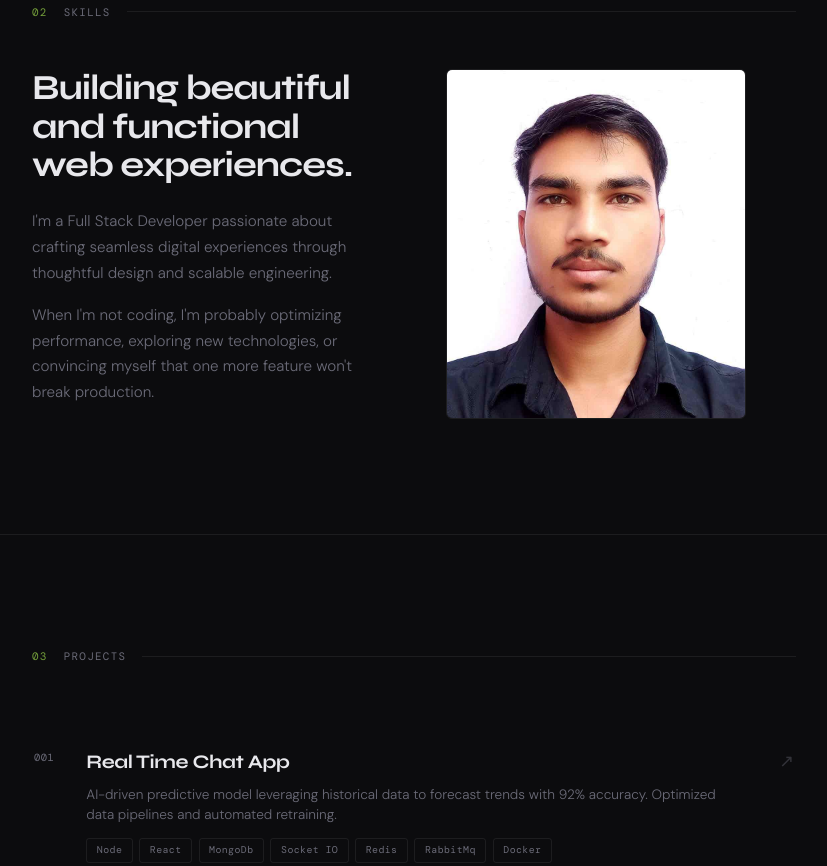
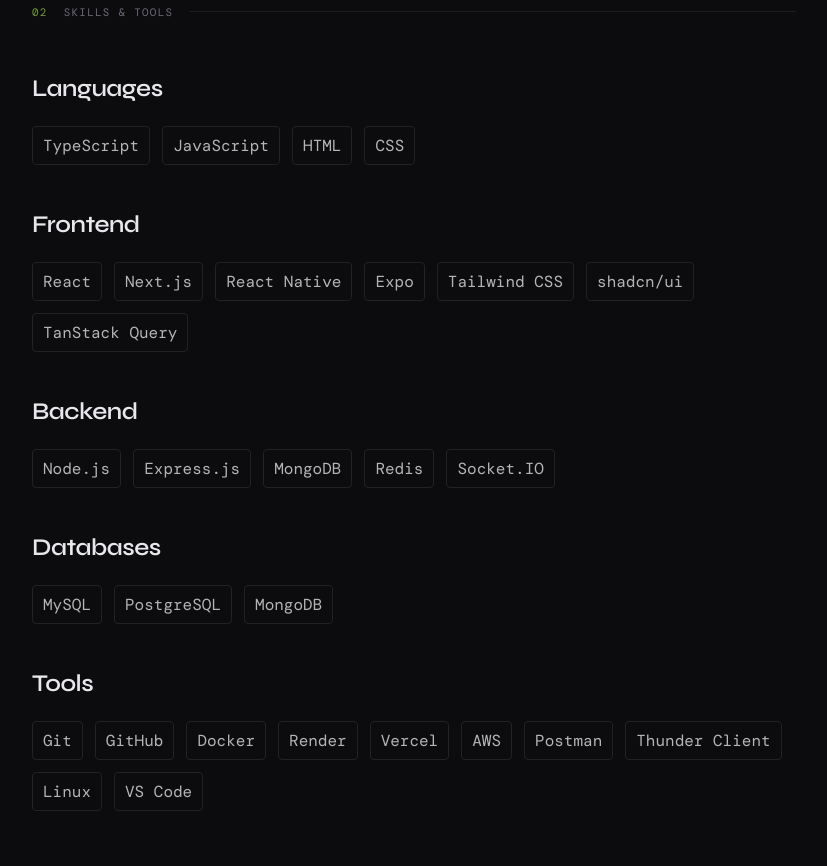
Before and after one commit to arunk707808-eng/Yogesh-Kumar, a plain HTML site: page index.html in a window 1280 px wide. Shown: the part 1555-2421 px from the top of the page, without its empty margins (226-1053 px from the left). Drawn offline with nearby package versions, Linux system fonts and the light colour scheme; a web font is replaced by a local one.

Commit message:
skill section creted

```diff
--- a/index.html
+++ b/index.html
@@ -12,7 +12,7 @@
           <link rel="stylesheet" href="style.css">
 </head>
 <body>
-  <div class="cursor-glow"></div>
+  <!-- <div class="cursor-glow"></div> -->
   <!-- Nav Bar -->
    <nav>
         <a href="#hero" class="nav-logo">YK<span>.</span></a>
@@ -53,7 +53,7 @@
 <p>When I'm not coding, I'm probably optimizing performance, exploring new technologies, or convincing myself that one more feature won't break production.</p>
             </div>
             <div class="about-stack reveal" style="transition-delay: 0.15s">
-                <img src="./images/yogesh photo.jpeg" alt="">
+                <img src="./images/colordp.jpeg" alt="">
             </div>
         </div>
     </section>
@@ -62,19 +62,67 @@
 
     <!-- Skills Section -->
     <section id="about">
-        <div class="section-label"><span>02</span> Skills</div>
-        <div class="about-grid">
-            <div class="about-text reveal">
-                <h2>Building beautiful and functional web experiences.</h2>
+        <div class="section-label"><span>02</span> Skills & Tools</div>
 
-<p>I'm a Full Stack Developer passionate about crafting seamless digital experiences through thoughtful design and scalable engineering.</p>
+    <div class="skill-group">
+        <h3>Languages</h3>
+        <div class="tags">
+            <span>TypeScript</span>
+            <span>JavaScript</span>
+            <span>HTML</span>
+            <span>CSS</span>
+        </div>
+    </div>
 
-<p>When I'm not coding, I'm probably optimizing performance, exploring new technologies, or convincing myself that one more feature won't break production.</p>
-            </div>
-            <div class="about-stack reveal" style="transition-delay: 0.15s">
-                <img src="./images/yogesh photo.jpeg" alt="">
-            </div>
+    <div class="skill-group">
+        <h3>Frontend</h3>
+        <div class="tags">
+            <span>React</span>
+            <span>Next.js</span>
+            <span>React Native</span>
+            <span>Expo</span>
+            <span>Tailwind CSS</span>
+            <span>shadcn/ui</span>
+            <span>TanStack Query</span>
         </div>
+    </div>
+
+    <div class="skill-group">
+        <h3>Backend</h3>
+        <div class="tags">
+            <span>Node.js</span>
+            <span>Express.js</span>
+            <span>MongoDB</span>
+            <span>Redis</span>
+            <span>Socket.IO</span>
+        </div>
+    </div>
+
+    <div class="skill-group">
+        <h3>Databases</h3>
+        <div class="tags">
+            <span>MySQL</span>
+            <span>PostgreSQL</span>
+            <span>MongoDB</span>
+        </div>
+    </div>
+
+    <div class="skill-group">
+        <h3>Tools</h3>
+        <div class="tags">
+            <span>Git</span>
+            <span>GitHub</span>
+            <span>Docker</span>
+            <span>Render</span>
+            <span>Vercel</span>
+            <span>AWS</span>
+            <span>Postman</span>
+            <span>Thunder Client</span>
+            <span>Linux</span>
+            <span>VS Code</span>
+        </div>
+    </div>
+
     </section>
 
     <div class="divider"></div>
--- a/style.css
+++ b/style.css
@@ -391,35 +391,53 @@
     height: 100%;
     object-fit: cover;
     display: block;
+
+    filter: grayscale(100%);
+    transition: filter 0.5s ease;
 }
 
-        .stack-item {
-            display: flex;
-            align-items: center;
-            justify-content: space-between;
-            padding: 0.7rem 1rem;
-            border: 1px solid var(--border);
-            border-radius: 6px;
-            font-family: var(--font-mono);
-            font-size: 0.75rem;
-            color: var(--muted);
-            transition: all 0.25s ease;
-            cursor: default;
-        }
+.about-stack:hover img {
+    filter: grayscale(0%);
+}
 
-        .stack-item:hover {
-            border-color: rgba(184, 255, 87, 0.3);
+
+.skill-group {
+    margin-bottom: 2.5rem;
+}
+
+.skill-group h3 {
+    font-family: var(--font-display);
+    font-size: 1.2rem;
+    font-weight: 700;
+    letter-spacing: -0.02em;
+    font-size: 1.5rem;
+    margin-bottom: 1rem;
+    font-weight: 600;
+}
+
+.tags {
+     font-family: var(--font-mono);
+    display: flex;
+    flex-wrap: wrap;
+    gap: 12px;
+}
+
+.tags span {
+    padding: 5px 10px;
+    border: 1px solid #222;
+    border-radius: 4px;
+    font-size: 1rem;
+    color: #b5b5b5;
+    transition: all 0.3s ease;
+    cursor: default;
+}
+
+.tags span:hover {
+    border-color: rgba(184, 255, 87, 0.3);
             color: var(--text);
             background: rgba(184, 255, 87, 0.04);
-        }
+}
 
-        .stack-item .dot {
-            width: 5px;
-            height: 5px;
-            border-radius: 50%;
-            background: var(--accent);
-            opacity: 0.5;
-        }
         .projects-list {
             display: flex;
             flex-direction: column;
```
Also changed, not shown: images/colordp.jpeg (added), images/dp.jpeg (added).
